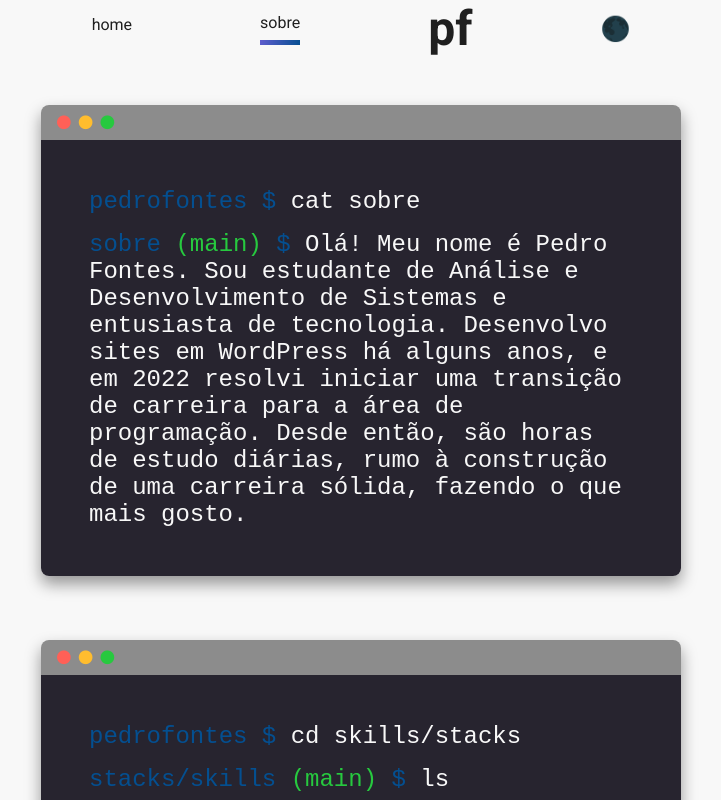
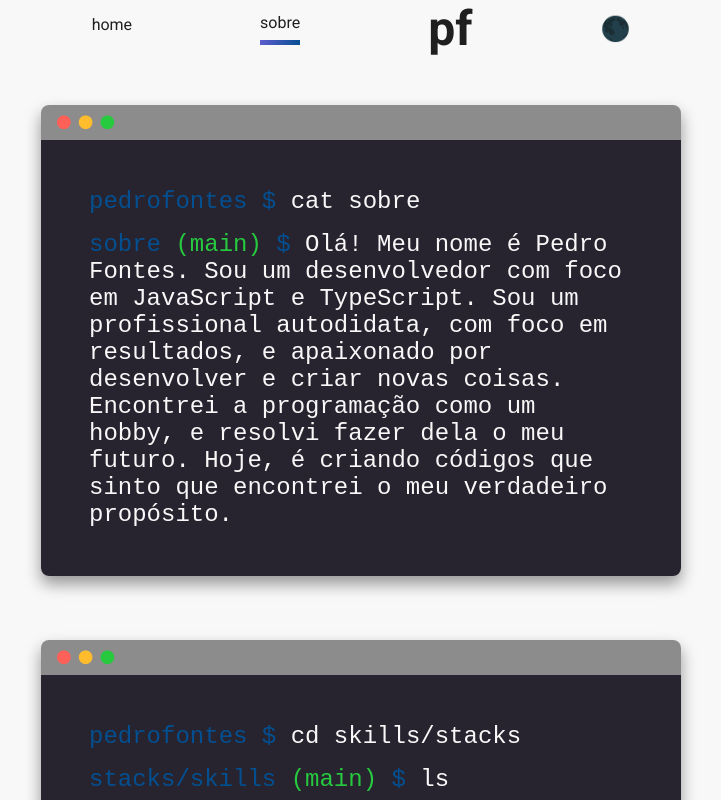
Before and after one commit to pedrofnts/site, a React (Create React App) app: page /about in a window 1280 px wide. Shown: the top 800 px of the page, without its empty margins (279-1000 px from the left). Built offline with nearby package versions, Linux system fonts and the light colour scheme; the HTML template or start-up script is replaced by a standard one.

Commit message:
fix: update bio

```diff
--- a/src/info/Info.js
+++ b/src/info/Info.js
@@ -59,7 +59,7 @@ export const info = {
     // Feel free to remove any of these that you don't have. I'll write an FAQ on how to add new ones later, let me know if you have a request for an icon!
     // Just change the links so that they lead to your social profiles.
   ],
-  bio: "Olá! Meu nome é Pedro Fontes. Sou estudante de Análise e Desenvolvimento de Sistemas e entusiasta de tecnologia. Desenvolvo sites em WordPress há alguns anos, e em 2022 resolvi iniciar uma transição de carreira para a área de programação. Desde então, são horas de estudo diárias, rumo à construção de uma carreira sólida, fazendo o que mais gosto.",
+  bio: "Olá! Meu nome é Pedro Fontes. Sou um desenvolvedor com foco em JavaScript e TypeScript. Sou um profissional autodidata, com foco em resultados, e apaixonado por desenvolver e criar novas coisas. Encontrei a programação como um hobby, e resolvi fazer dela o meu futuro. Hoje, é criando códigos que sinto que encontrei o meu verdadeiro propósito.",
   skills: {
     proficientWith: [
       "javascript",
```
